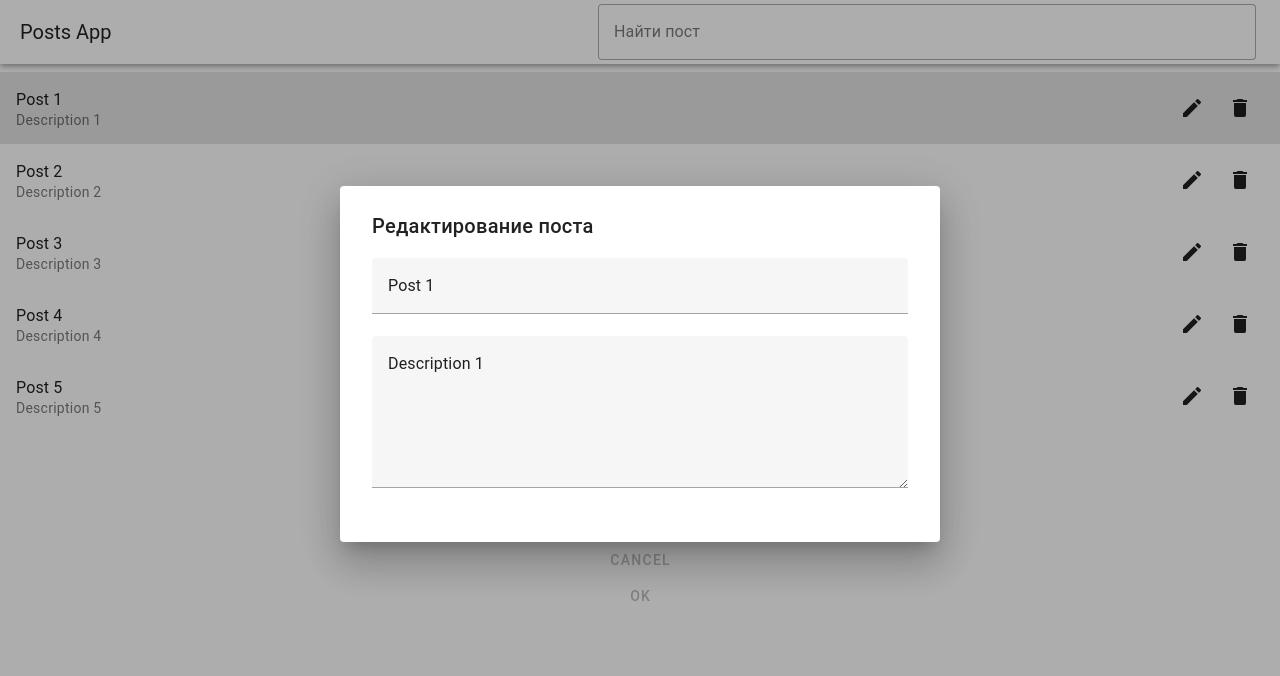
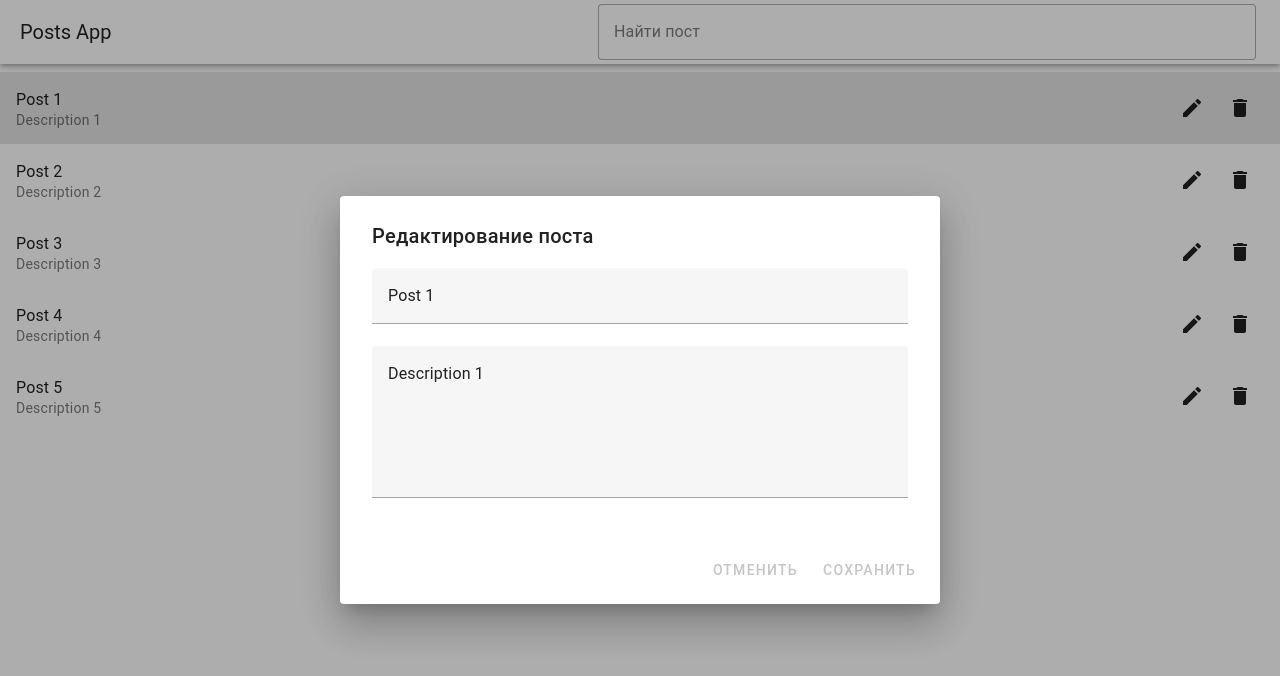
Before and after one commit to rihnovec/news-vuetify, a Vue app: page / in a window 1280 px wide. Both pictures are taken after a click on the button 1192 px from the left and 108 px from the top of the page. Shown: the top 676 px of the page. Built offline with nearby package versions, Linux system fonts and the light colour scheme.

Commit message:
Доработка

```diff
--- a/src/views/PostsPage.vue
+++ b/src/views/PostsPage.vue
@@ -31,16 +31,20 @@
   </v-sheet>
 
   <v-dialog v-model="isEditMode" max-width="600px">
-    <v-confirm-edit @save="isEditMode = false" @cancel="isEditMode = false" v-model="editingPost">
-      <template v-slot:default="{ model: proxyModel }">
+    <v-confirm-edit @save="isEditMode = false" @cancel="isEditMode = false" v-model="editingPost" ok-text="Сохранить" cancel-text="Отменить">
+      <template v-slot:default="{ model: proxyModel, actions }">
         <v-card title="Редактирование поста" class="pa-2">
           <template v-slot:text>
             <v-text-field
               v-model="proxyModel.value.title"
             ></v-text-field>
             <v-textarea
-              v-model="proxyModel.value.subtitle"
+              v-model="proxyModel.value.subtitle" no-resize
             ></v-textarea>
+          </template>
+          <template v-slot:actions>
+            <v-spacer></v-spacer>
+            <component :is="actions"></component>
           </template>
         </v-card>
       </template>
```
